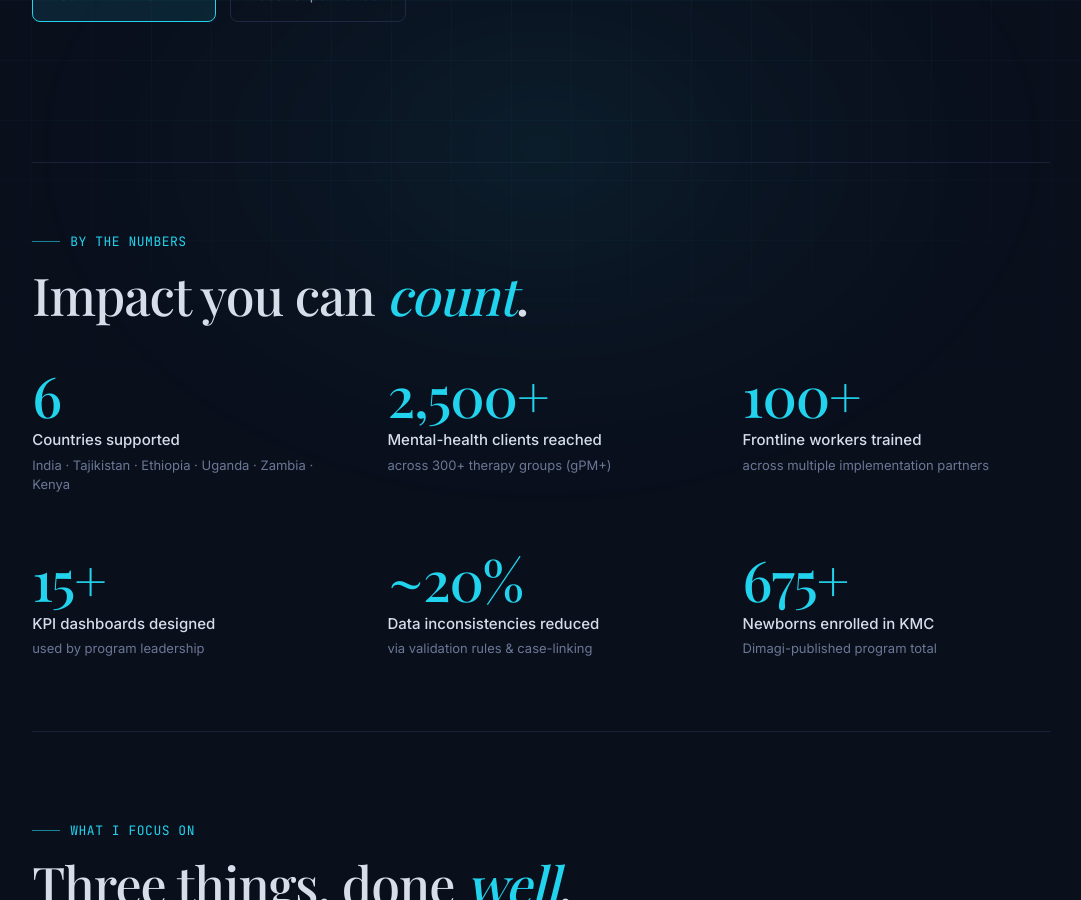
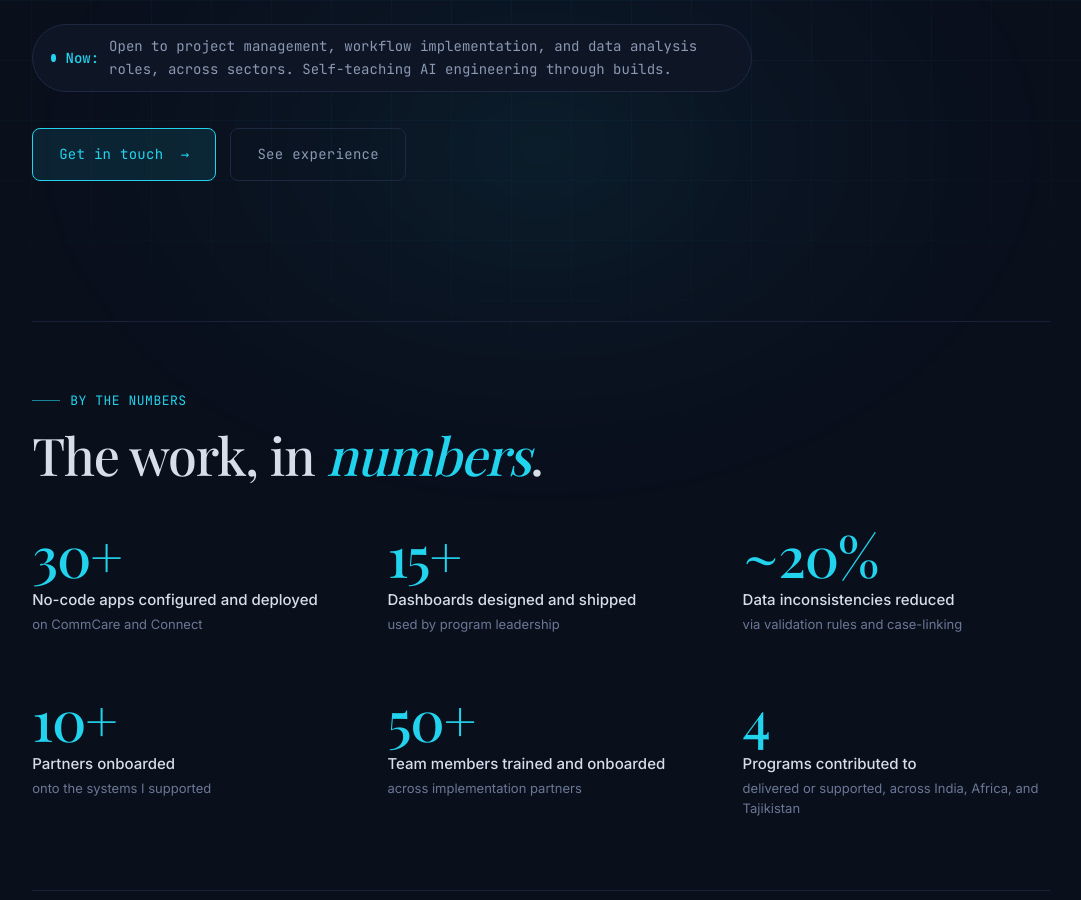
Before and after one commit to pallavi-verma30/pallavi-verma30.github.io, a Jekyll site: the page index.html, which Jekyll copies as it is, in a window 1280 px wide and 900 px high, scrolled down 1098 px. Shown: the whole window, without its empty margins (99-1180 px from the left). Built offline with Jekyll 4.4.1, drawn with Linux system fonts in a browser that asks for light colours; some of the changed text lies outside the part shown.

Commit message:
pivoting away from impact positioning

```diff
--- a/app.js
+++ b/app.js
@@ -47,13 +47,13 @@
     }
 
     const titles = {
-      '/': 'Pallavi Verma — Digital Health Program Delivery',
-      '/about': 'About — Pallavi Verma',
-      '/experience': 'Experience — Pallavi Verma',
-      '/programs': 'Programs — Pallavi Verma',
-      '/behind-the-work': 'Behind the work — Pallavi Verma',
-      '/ai-bot': 'AI Job Bot — Pallavi Verma',
-      '/education': 'Education — Pallavi Verma'
+      '/': 'Pallavi Verma · Technical Project Analyst',
+      '/about': 'About · Pallavi Verma',
+      '/experience': 'Experience · Pallavi Verma',
+      '/programs': 'Projects · Pallavi Verma',
+      '/behind-the-work': 'Behind the work · Pallavi Verma',
+      '/ai-bot': 'AI Job Bot · Pallavi Verma',
+      '/education': 'Education · Pallavi Verma'
     };
 
     function showRoute(route) {
--- a/index.html
+++ b/index.html
@@ -3,8 +3,8 @@
 <head>
   <meta charset="UTF-8" />
   <meta name="viewport" content="width=device-width, initial-scale=1.0" />
-  <meta name="description" content="Pallavi Verma. Digital Health Program Delivery specialist who bridges engineering, field operations, and analytics. Based in Jaipur, India." />
-  <title>Pallavi Verma. Digital Health Program Delivery</title>
+  <meta name="description" content="Pallavi Verma. Technical Project Analyst across no-code app design, workflow implementation, project management, and data analysis. Four years in digital health and education." />
+  <title>Pallavi Verma · Technical Project Analyst</title>
   <link rel="icon" type="image/png" sizes="32x32" href="assets/favicon-32.png" />
   <link rel="icon" type="image/png" sizes="192x192" href="assets/favicon-192.png" />
   <link rel="apple-touch-icon" sizes="192x192" href="assets/favicon-192.png" />
@@ -57,8 +57,8 @@
       <div class="hero">
         <p class="hero-eyebrow">Hi, I'm Pallavi. Technical Project Analyst.</p>
         <h1 class="hero-title">
-          <em>Technical Project Analyst</em> delivering programs across <em>digital health</em>, ICT4D, and SaaS.<br />
-          Integrating <em>AI</em> into the work, not just the conversation.
+          I turn messy field processes into <em>no-code apps</em>, <em>dashboards</em>, and the <em>delivery systems</em> around them.<br />
+          Proven across digital health and education, with <em>AI</em> built into the work, not just the conversation.
         </h1>
         <div class="hero-photo">
           <div class="photo-frame">
@@ -67,14 +67,16 @@
         </div>
         <div class="hero-detail">
           <p class="hero-sub">
-            I bridge engineering, field operations, and analytics. I ship
-            digital health programs across India and Sub-Saharan Africa
-            on the CommCare and Connect platforms, plus the M&amp;E systems
-            that measure them.
+            I take a process that lives in scattered forms or people's
+            heads and turn it into a no-code app on platforms like
+            CommCare, manage the rollout end-to-end, then build the
+            dashboards that tell leadership whether it's working. Four
+            years supporting project delivery across digital health and
+            education.
           </p>
           <p class="hero-now">
             <span class="now-dot"></span>
-            <strong>Now:</strong> Job-hunting for program delivery roles across health-tech, SaaS, and impact organizations. Self-teaching AI engineering through builds.
+            <strong>Now:</strong> Open to project management, workflow implementation, and data analysis roles, across sectors. Self-teaching AI engineering through builds.
           </p>
           <div class="hero-cta">
             <a href="https://mail.google.com/mail/?view=cm&amp;fs=1&amp;to=vermapallavi01947@gmail.com" target="_blank" rel="noopener" class="btn btn-primary">Get in touch &nbsp;→</a>
@@ -85,31 +87,31 @@
 
       <div class="stats">
         <p class="section-eyebrow">By the numbers</p>
-        <h2 class="section-title">Impact you can <em>count</em>.</h2>
+        <h2 class="section-title">The work, in <em>numbers</em>.</h2>
         <div class="stats-grid">
           <div class="stat">
-            <div class="stat-num">6</div>
-            <div class="stat-label">Countries supported<br /><span>India · Tajikistan · Ethiopia · Uganda · Zambia · Kenya</span></div>
-          </div>
-          <div class="stat">
-            <div class="stat-num">2,500+</div>
-            <div class="stat-label">Mental-health clients reached<br /><span>across 300+ therapy groups (gPM+)</span></div>
-          </div>
-          <div class="stat">
-            <div class="stat-num">100+</div>
-            <div class="stat-label">Frontline workers trained<br /><span>across multiple implementation partners</span></div>
+            <div class="stat-num">30+</div>
+            <div class="stat-label">No-code apps configured and deployed<br /><span>on CommCare and Connect</span></div>
           </div>
           <div class="stat">
             <div class="stat-num">15+</div>
-            <div class="stat-label">KPI dashboards designed<br /><span>used by program leadership</span></div>
+            <div class="stat-label">Dashboards designed and shipped<br /><span>used by program leadership</span></div>
           </div>
           <div class="stat">
             <div class="stat-num">~20%</div>
-            <div class="stat-label">Data inconsistencies reduced<br /><span>via validation rules &amp; case-linking</span></div>
+            <div class="stat-label">Data inconsistencies reduced<br /><span>via validation rules and case-linking</span></div>
           </div>
           <div class="stat">
-            <div class="stat-num">675+</div>
-            <div class="stat-label">Newborns enrolled in KMC<br /><span>Dimagi-published program total</span></div>
+            <div class="stat-num">10+</div>
+            <div class="stat-label">Partners onboarded<br /><span>onto the systems I supported</span></div>
+          </div>
+          <div class="stat">
+            <div class="stat-num">50+</div>
+            <div class="stat-label">Team members trained and onboarded<br /><span>across implementation partners</span></div>
+          </div>
+          <div class="stat">
+            <div class="stat-num">4</div>
+            <div class="stat-label">Programs contributed to<br /><span>delivered or supported, across India, Africa, and Tajikistan</span></div>
           </div>
         </div>
       </div>
@@ -120,12 +122,12 @@
         <div class="pillars-grid">
           <div class="pillar">
             <div class="pillar-num">01</div>
-            <h3>Digital health programs</h3>
-            <p>CommCare app design covering modules, role-based logic, conditional validations, and case-linking. Connect platform: frontline-worker apps with verification workflows and payment-linked service delivery.</p>
+            <h3>Configuration &amp; implementation</h3>
+            <p>Configuring no-code apps and the workflows around them on CommCare and Connect: modules, role-based logic, conditional validations, case-linking, and payment-linked service delivery. From field discovery through partner coordination to a system that goes live and gets adopted. Built in digital health, the same approach fits any structured field process.</p>
           </div>
           <div class="pillar">
             <div class="pillar-num">02</div>
-            <h3>Monitoring &amp; evaluation</h3>
+            <h3>Data, dashboards &amp; M&amp;E</h3>
             <p>KPI dashboards in Excel and Power BI, data quality audits, drop-off and outcome analysis. MEL frameworks and CART principles for evidence that's Credible, Actionable, Responsible, and Transportable. Translating field reality into numbers leadership can act on.</p>
           </div>
           <div class="pillar">
@@ -145,11 +147,15 @@
       <div class="about-grid">
         <div class="about-text">
           <p>
-            I'm a <strong>Technical Project Analyst with 4+ years</strong> across digital health,
-            ICT4D (Information &amp; Communication Technology for Development), and SaaS. At Dimagi, I delivered three large-scale programs on
-            CommCare, including frontline-worker apps deployed through the
-            Connect platform across India and Sub-Saharan Africa, and
-            designed the M&amp;E systems behind them.
+            I'm a <strong>Technical Project Analyst with 4+ years</strong> configuring no-code apps,
+            the dashboards that read the data those apps collect, and the
+            delivery systems around both. At Dimagi I worked across four
+            digital health implementations on CommCare, three delivered
+            end to end and one supported, including frontline-worker apps
+            deployed through the Connect platform across India, Sub-Saharan
+            Africa, and Tajikistan, and helped design the M&amp;E systems behind
+            them. Digital health and education are where the work happened,
+            not the whole of what I do.
           </p>
           <p>
             I bring an <strong>adaptive, builder mindset</strong>: I took on team leadership
@@ -166,7 +172,7 @@
           </p>
           <aside class="about-travels">
             <p><span class="about-travels-label">Methods that travel</span>
-            Program scoping, stakeholder coordination, M&amp;E system design,
+            Project scoping, stakeholder coordination, M&amp;E system design,
             data-quality discipline, and rapid iteration with field input.
             Domain-agnostic; the underlying playbook is the same whether the
             output is a frontline-worker app, a SaaS rollout, or an internal
@@ -261,10 +267,9 @@
 
       <div class="about-contact">
         <p class="section-eyebrow">Get in touch</p>
-        <h3 class="sub-title">Open to <em>program delivery</em>, technical project management, and M&amp;E roles.</h3>
+        <h3 class="sub-title">Open to <em>project management</em>, workflow implementation, and data analysis roles.</h3>
         <p class="section-lede">
-          Especially in global health, ed-tech, or other impact-focused work.
-          Based in Jaipur, India. Available remote or for relocation to the
+          Across sectors. Available remote or for relocation to the
           right role. The fastest way to reach me is email.
         </p>
         <div class="contact-cards">
@@ -355,12 +360,13 @@
 
     <!-- PROGRAMS -->
     <section class="view view-programs" data-view="/programs">
-      <p class="section-eyebrow">Programs</p>
-      <h2 class="section-title">Three programs, <em>one playbook</em>.</h2>
+      <p class="section-eyebrow">Projects</p>
+      <h2 class="section-title">Three projects, <em>one playbook</em>.</h2>
       <p class="section-lede">
-        Each delivered on CommCare via Connect at Dimagi. The patterns
-        travel: discovery, M&amp;E system design, partner enablement,
-        and rapid iteration with field input.
+        Each built on CommCare via Connect at Dimagi. The patterns
+        travel: discovery, workflow configuration, the M&amp;E system that
+        reads the data, partner enablement, and rapid iteration with
+        field input.
       </p>
 
       <div class="programs">
@@ -371,7 +377,7 @@
             <span class="program-tag program-tag-status">Delivered</span>
           </div>
           <h3>Kangaroo Mother Care (KMC)</h3>
-          <p class="program-where">Maternal and newborn care for preterm and low-birth-weight infants. Deployed across partners in India and Sub-Saharan Africa.</p>
+          <p class="program-where">A CommCare workflow and M&amp;E system for preterm and low-birth-weight newborn care, deployed across partners in India and Sub-Saharan Africa.</p>
 
           <div class="program-scale">
             <div><span>Geography</span>India, Sub-Saharan Africa</div>
@@ -392,7 +398,7 @@
 
           <h4 class="program-h4">My role</h4>
           <ul class="program-roles">
-            <li>Ran field discovery with clinical leads and FLWs to map the KMC care pathway, then translated the pathway into CommCare modules with role-based logic and conditional validations.</li>
+            <li>Worked with clinical leads and FLWs to map the KMC care pathway, then configured it into CommCare modules with role-based logic and conditional validations.</li>
             <li>Designed Excel-based dashboards for African partner implementations, tracking risk flags, follow-up adherence, and intervention timelines.</li>
             <li>Iterated workflow design with partner feedback; the Dimagi-published program has since recorded <strong>675+ newborn enrollments and 1,400+ home visits</strong>.</li>
           </ul>
@@ -405,13 +411,13 @@
             <span class="program-tag program-tag-status">Active</span>
           </div>
           <h3>group Problem Management Plus (gPM+)</h3>
-          <p class="program-where">Group-based mental health intervention for under-served populations</p>
+          <p class="program-where">A digital case and operational-data system behind a group-based mental health intervention for under-served populations.</p>
 
           <div class="program-scale">
-            <div><span>Clients reached</span>2,500+</div>
             <div><span>Therapy groups</span>300+</div>
             <div><span>FLWs supported</span>~150</div>
             <div><span>Supervisors</span>~30</div>
+            <div><span>Program reach</span>2,500+ clients</div>
           </div>
 
           <h4 class="program-h4">What it does</h4>
@@ -425,9 +431,9 @@
 
           <h4 class="program-h4">My role</h4>
           <ul class="program-roles">
-            <li>Supported delivery of group mental health interventions to <strong>2,500+ clients across 300+ therapy groups</strong>, with operational oversight for ~150 frontline workers and ~30 supervisors.</li>
-            <li>Used engagement and attendance data to forecast resource needs and improve workforce planning across the field.</li>
-            <li>Built quality-assurance routines that surfaced reporting inconsistencies for partner resolution before they hit leadership reports.</li>
+            <li>Configured the case-management workflow across <strong>300+ therapy groups</strong>, supporting ~150 frontline workers and ~30 supervisors.</li>
+            <li>Turned engagement and attendance data into workforce-capacity forecasts that leadership used for planning.</li>
+            <li>Set up quality-assurance routines that caught reporting inconsistencies before they reached leadership reports.</li>
           </ul>
         </article>
 
@@ -438,7 +444,7 @@
             <span class="program-tag program-tag-status">Delivered</span>
           </div>
           <h3>Child Health Campaign</h3>
-          <p class="program-where">Digital tracking for healthcare commodity distribution at scale</p>
+          <p class="program-where">A digital tracking and reporting system for healthcare commodity distribution across three priority states.</p>
 
           <div class="program-scale">
             <div><span>Geography</span>3 priority states</div>
```
Also changed, not shown: other parts of index.html (+1 -1 lines).
